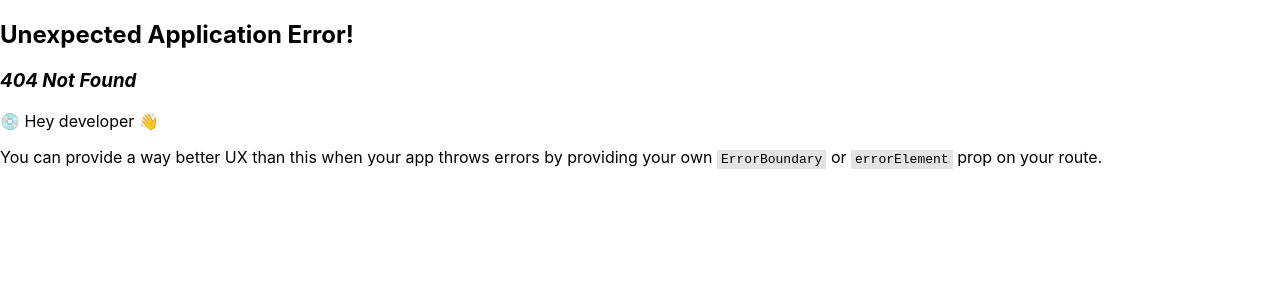
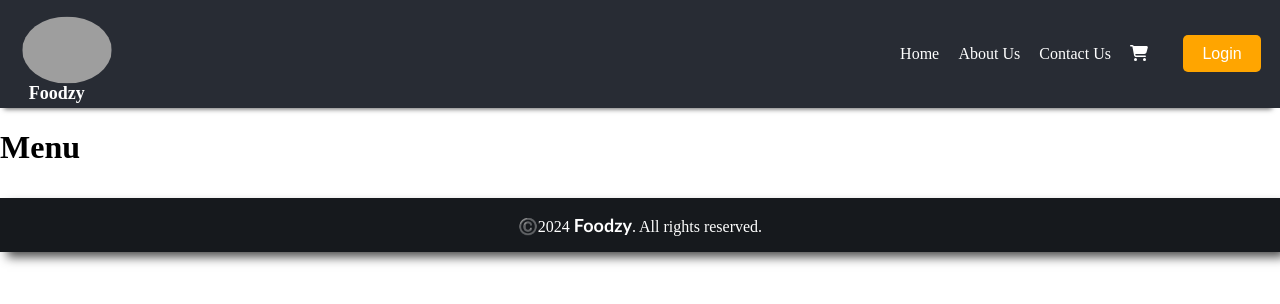
Before and after one commit to Benjamin-Alladi/Foodzy, a React (Vite) app: page /restaurant/1 in a window 1280 px wide. Before the commit this address had no page. Shown: the top 304 px of the page. Built offline with nearby package versions, Linux system fonts and the light colour scheme; grey boxes are pictures that could not be loaded.

Commit message:
Added Routes

```diff
--- a/src/App.js
+++ b/src/App.js
@@ -1,5 +1,6 @@
 import React from "react";
 import NavBar from "./NavBar.js";
+import Footer from "./Footer.js";
 import {Outlet} from "react-router-dom";
 
 export default function App()
@@ -8,6 +9,7 @@ export default function App()
         <>
         <NavBar/>
         <Outlet/>
+        <Footer/>
         </>
     );
 }
--- a/src/CardContainer.js
+++ b/src/CardContainer.js
@@ -1,5 +1,6 @@
 import { useState,useEffect } from "react";
 import ShimmerContainer from "./ShimmerContainer";
+import {Link} from "react-router-dom";
 
 export default function CardContainer()
 {
@@ -80,9 +81,9 @@ export default function CardContainer()
             {
                 (searchText.length==0 || (searchText.length>0 && resList.length!=restaurantList.length)) ? (
                     resList.map((restaurantObj)=>{
-                        return <Card restaurant={restaurantObj}/>;
+                        return <Card restaurant={restaurantObj} key={restaurantObj.info.id}/>;
                     })
-                ) : <h1>Sorry</h1>
+                ) : <h1>Sorry, No such Restaurants are Found!</h1>
             }
             </div>
         </>
@@ -94,6 +95,7 @@ export function Card({restaurant})
     let {id,name,cloudinaryImageId,areaName,cuisines,costForTwo,sla,avgRating}= restaurant.info;
 
     return (
+        <Link to={"/restaurant/"+id}>
         <div key={id} className="restaurant-card">
             <img src={"https://media-assets.swiggy.com/swiggy/image/upload/fl_lossy,f_auto,q_auto,w_508,h_320,c_fill/"+cloudinaryImageId} alt="" className="card-img" loading="lazy"/>
             <h3 className="res-name">{name}</h3>
@@ -107,5 +109,6 @@ export function Card({restaurant})
                 <li>{costForTwo}</li>
             </ul>
         </div>
+        </Link>
     );
 }
--- /dev/null
+++ b/src/Footer.js
@@ -0,0 +1,8 @@
+export default function Footer()
+{
+    return (
+        <div className="footer">
+            <p className="footer-text">©️2024 <span className="foodzy">Foodzy</span>. All rights reserved.</p>
+        </div>
+    );
+}
--- /dev/null
+++ b/src/Menu.js
@@ -0,0 +1,8 @@
+export default function Menu()
+{
+    return (
+        <div className="menu-box">
+            <h1>Menu</h1>
+        </div>
+    );
+}
--- a/src/NavBar.js
+++ b/src/NavBar.js
@@ -2,17 +2,25 @@ import React from "react";
 import { FontAwesomeIcon } from "@fortawesome/react-fontawesome";
 import {faShoppingCart } from "@fortawesome/free-solid-svg-icons";
 
+import { Link } from "react-router-dom";
+
 export default function NavBar()
 {
     return (
-        <nav className="nav">
+        <nav className="nav" id="navbar">
             <img className="nav-logo" src="https://i.pinimg.com/564x/86/05/d4/8605d49f3a5e7824f0c75e1f0ff5f346.jpg" alt="Foodzy"/>
             <span className="name"> <b>Foodzy</b></span>
 
             <ul className="nav-list">
-                <li>Home</li>
-                <li>About</li>
-                <li>Contact</li>
+                <li>
+                    <Link to="/">Home</Link>
+                </li>
+                <li>
+                    <Link to="/about">About Us</Link>
+                </li>
+                <li>
+                    <Link to="/contact">Contact Us</Link>
+                </li>
                 <li>
                     <FontAwesomeIcon icon={faShoppingCart} className="icon-white"/>
                 </li>
--- a/src/ShimmerContainer.js
+++ b/src/ShimmerContainer.js
@@ -3,7 +3,7 @@ export default function ShimmerContainer()
     return(
         <div className="shimmer-container">
             {
-                Array(10).fill(" ").map((value,index)=> <ShimmerCard ind={index}/>)
+                Array(12).fill(" ").map((value,index)=> <ShimmerCard ind={index} key={index}/>)
             }
         </div>
     );
--- a/src/index.css
+++ b/src/index.css
@@ -1,8 +1,8 @@
 body {
     margin: 0;
-    font-family: -apple-system, BlinkMacSystemFont, "Segoe UI", Roboto, "Helvetica Neue", Arial, sans-serif;
-    -webkit-font-smoothing: antialiased;
-    -moz-osx-font-smoothing: grayscale;
+    padding: 0;
+    box-sizing: border-box;
+    scroll-behavior: smooth;
 }
 
 .nav {
@@ -30,6 +30,9 @@ body {
     display: flex;
     gap: 1.2rem;
     align-items: center;
+
+    color: white;
+    text-decoration: none;
 }
 .nav-list li:hover {
     cursor: pointer;
@@ -154,7 +157,7 @@ body {
 
 .showbtn
 {
-    margin: 1rem 38%;
+    margin: 1.2rem 42%;
     background-color: orangered;
     color: white;
     border: 2px solid orangered;
@@ -216,7 +219,7 @@ body {
 
 #search-box
 {
-   margin-left: 30rem;
+   margin-left: 33rem;
    margin-top: 1rem;
 
    outline: none;
@@ -241,3 +244,34 @@ body {
 {
     scale: 0.95;
 }
+
+.footer
+{
+    background-color: #16191d;
+    margin-top: 2rem;
+    /* margin-bottom: -1rem; */
+    padding: 0.01rem;
+    box-shadow: 6px 6px 10px -1px rgba(0,0,0,.71);
+    text-align: center;
+}
+.footer-text
+{
+    color: white;
+}
+.foodzy
+{
+    font-family: PT Sans, Calibri, sans-serif;
+    font-size: large;
+    font-weight: 600;
+}
+
+a
+{
+    color: white;
+    text-decoration: none;
+}
+.restaurant-card
+{
+    color: black;
+    text-decoration: none;
+}
--- a/src/index.js
+++ b/src/index.js
@@ -4,6 +4,8 @@ import App from "./App.js";
 import CardContainer from "./CardContainer.js";
 import AboutUs from "./AboutUs.js";
 import ContactUs from "./ContactUs.js";
+import ErrorPage from "./ErrorPage.js";
+import Menu from "./Menu.js";
 import "./index.css";
 
 import {createBrowserRouter, RouterProvider} from "react-router-dom";
@@ -12,20 +14,24 @@ const router= createBrowserRouter([
   {
     path:"/",
     element: <App/>,
-
+    errorElement: <ErrorPage/>,
     children: [
       {
-          path: "/",
-          element: <CardContainer />, // Assuming CardContainer is the home page content
+        path: "/",
+        element: <CardContainer /> // Assuming CardContainer is the home page content
       },
       {
-          path: '/about',
-          element: <AboutUs />,
+        path: '/about',
+        element: <AboutUs />
       },
       {
-          path: '/contact',
-          element: <ContactUs />,
+        path: '/contact',
+        element: <ContactUs />
       },
+      {
+        path: "/restaurant/:resId",
+        element: <Menu/>
+      }
     ],
   },
 ])
```
